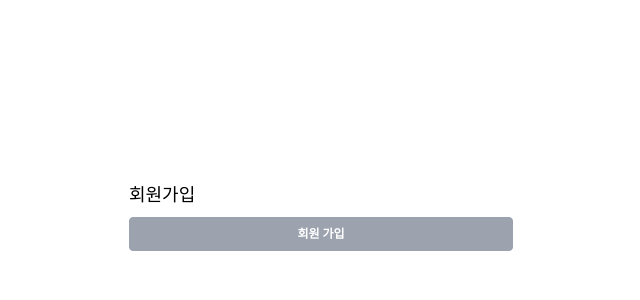
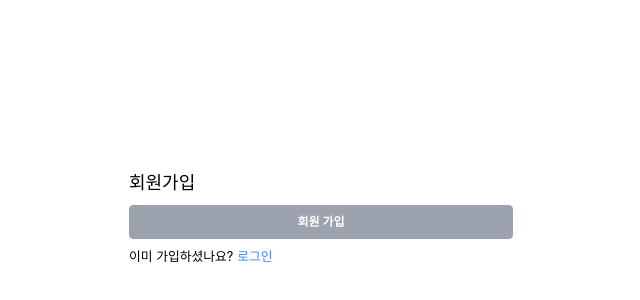
Before and after one commit to OM-secret-organization/TypeScript_lea, a Next.js app in the folder TypeScriptStudy/nextJS_project/client/: page /register in a window 1280 px wide. Shown: the part 182-482 px from the top of the page, without its empty margins (319-959 px from the left). Built offline with nearby package versions, Linux system fonts and the light colour scheme.

Commit message:
[Add] Register page

```diff
--- a/TypeScriptStudy/nextJS_project/client/src/pages/index.tsx
+++ b/TypeScriptStudy/nextJS_project/client/src/pages/index.tsx
@@ -8,7 +8,7 @@ const inter = Inter({ subsets: ['latin'] });
 export default function Home() {
   return (
     <div className={styles.container}>
-      <h1 className="font-bold underline">hello, world!</h1>
+      <h1 className="text-3xl font-bold underline">hello, world!</h1>
     </div>
   );
 }
--- a/TypeScriptStudy/nextJS_project/client/src/pages/register.tsx
+++ b/TypeScriptStudy/nextJS_project/client/src/pages/register.tsx
@@ -1,4 +1,5 @@
 import React from 'react';
+import Link from 'next/link';
 
 const register = () => {
   return (
@@ -11,6 +12,12 @@ const register = () => {
               회원 가입
             </button>
           </form>
+          <small>
+            이미 가입하셨나요?
+            <Link href="/login">
+              <span className="ml-1 text-blue-500 uppercase">로그인</span>
+            </Link>
+          </small>
         </div>
       </div>
     </div>
```
